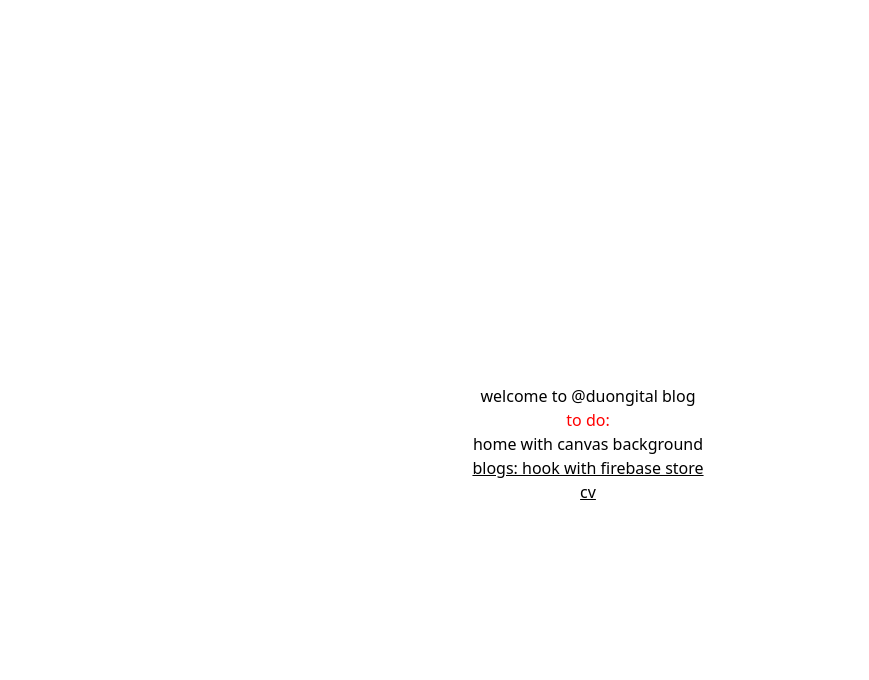
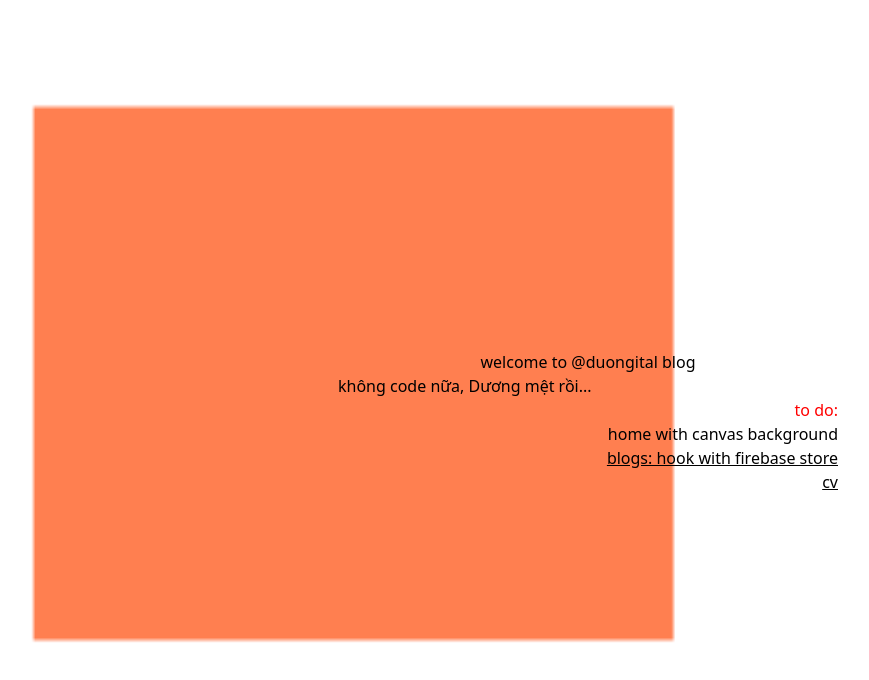
Before and after one commit to init-tech-solution/vue2-boilder-plate, a Vue app: page / in a window 1280 px wide. Shown: the top 680 px of the page, without its empty margins (52-921 px from the left). Built offline with nearby package versions, Linux system fonts and the light colour scheme.

Commit message:
add canvas

```diff
--- a/src/Home.vue
+++ b/src/Home.vue
@@ -1,7 +1,11 @@
 <template>
-  <div style="margin-top: 30%">
+  <div
+    style="width: 100vw; height: 100vh; positioin: relative"
+  >
+    <div style="position: absolute; width: 500px; height: 100px; top: 0; left: 0; right: 0; bottom: 0; margin: auto">
       <h1 class="text-center">{{ msg }}</h1>
-    <div class="text-center">
+      <p>không code nữa, Dương mệt rồi...</p>
+      <div class="text-right">
         <h2 class="text-cyan">to do:</h2>
         <ul>
           <li>home with canvas background</li>
@@ -14,6 +18,8 @@
         </ul>
       </div>
     </div>
+    <canvas id="canvas" style="width: 100vw; height: 100vh"></canvas>
+  </div>
 </template>
 
 <script>
@@ -23,6 +29,14 @@ export default {
     return {
       msg: "welcome to @duongital blog"
     };
+  },
+  mounted() {
+      const canvas = document.getElementById("canvas");
+      const ctx = canvas.getContext("2d");
+
+      ctx.fillStyle = "coral";
+      ctx.fillRect(20, 20, 150, 100);
   }
+
 };
 </script>
```
Lines whose indentation alone changed are shown as unchanged.
